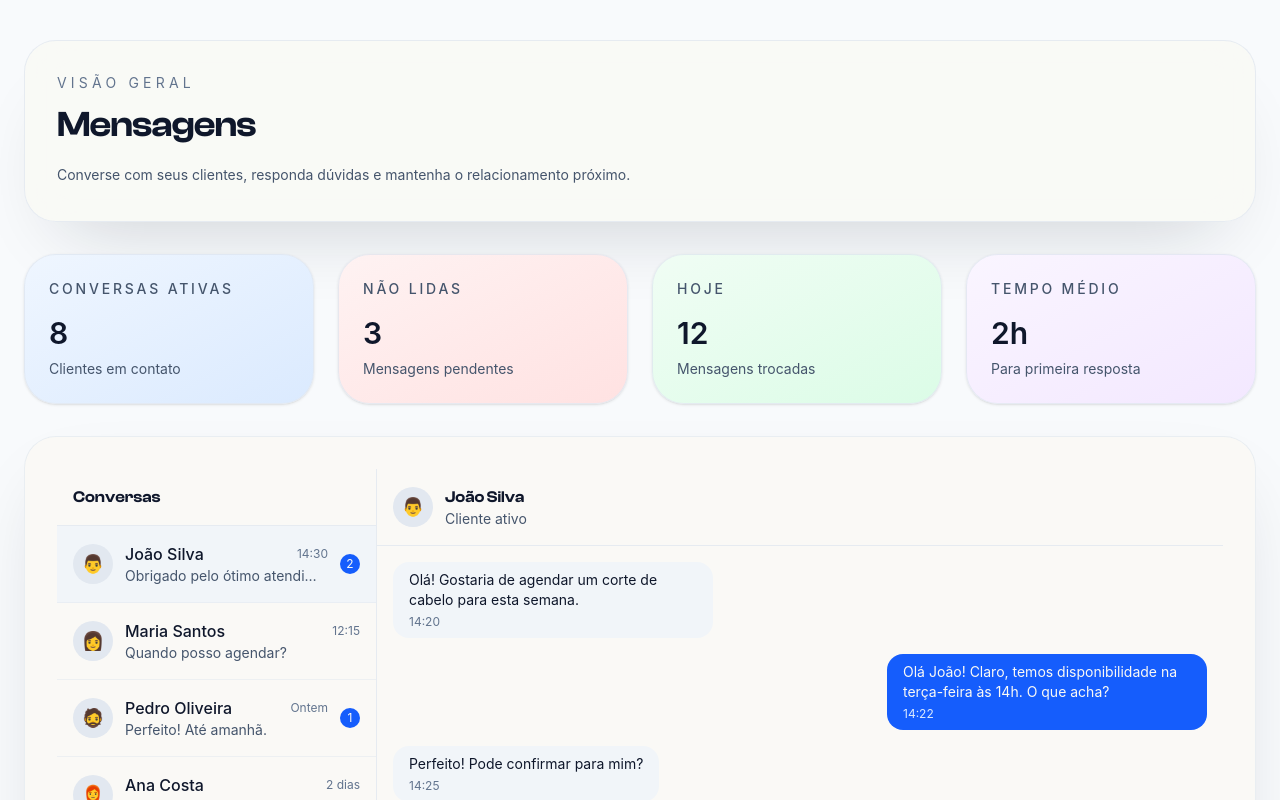
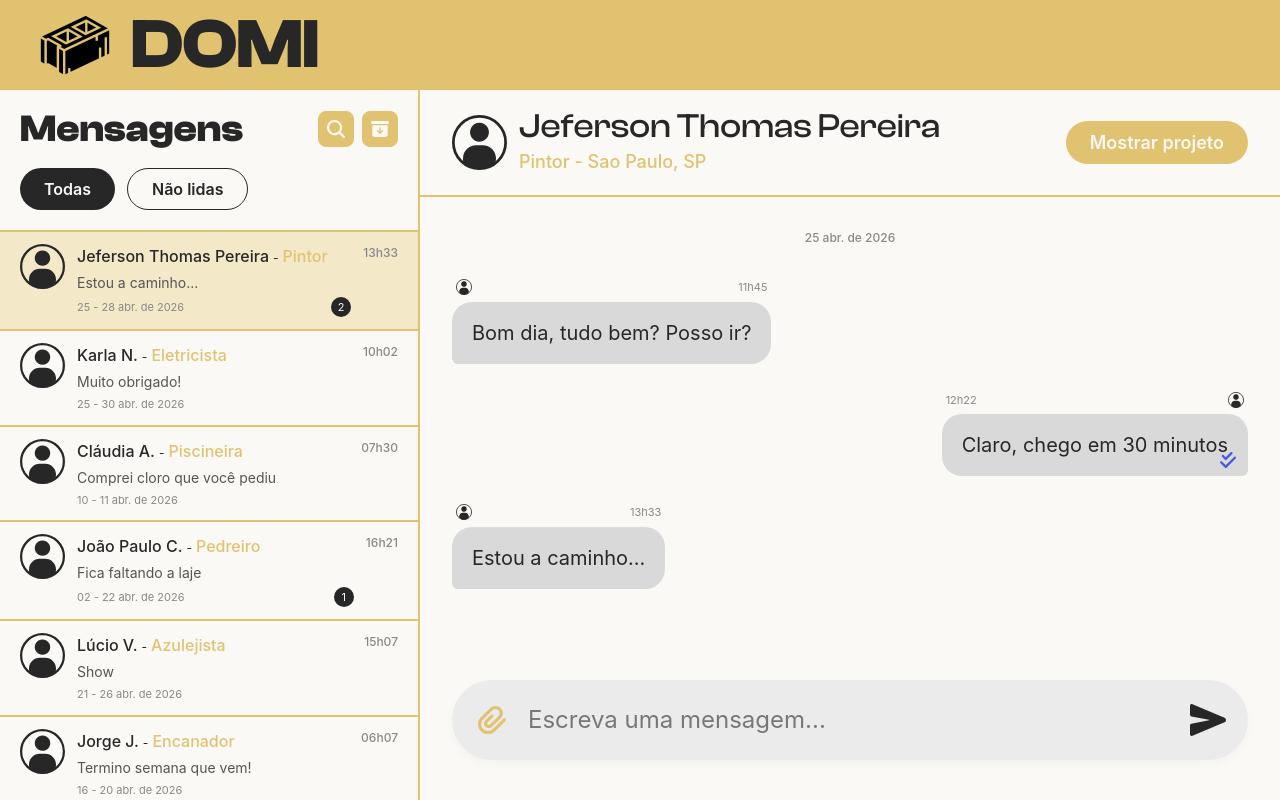
Before and after one commit to LkS-305/Projeto_PI_5-periodo, a Next.js app in the folder frontend/: page /messages in a window 1280 px wide. Shown: the top 800 px of the page. Built offline with nearby package versions, Linux system fonts and the light colour scheme; no server answers; a web font is replaced by a local one.

Commit message:
style:  estilizado para a versão do figma e ajustes em

```diff
--- a/frontend/app/messages/page.tsx
+++ b/frontend/app/messages/page.tsx
@@ -1,260 +1,420 @@
 "use client";
 
-import { useState } from "react";
-import { Layout, Container } from "@/components/Layout";
-import { PageHeader } from "@/components/PageHeader";
-import { Button } from "@/components/Button";
-import { StatCard } from "@/components/StatCard";
+import Image from "next/image";
+import { useMemo, useState } from "react";
 
-export default function MessagesPage() {
-  const [selectedConversation, setSelectedConversation] = useState<
-    string | null
-  >("1");
-  const [newMessage, setNewMessage] = useState("");
+type Conversation = {
+  id: string;
+  name: string;
+  role: string;
+  location?: string;
+  preview: string;
+  time: string;
+  date: string;
+  unread: number;
+};
 
-  const mockConversations = [
+type Message = {
+  id: string;
+  sender: "me" | "client";
+  text: string;
+  time: string;
+  read?: boolean;
+};
+
+const conversations: Conversation[] = [
   {
     id: "1",
-      client: "João Silva",
-      lastMessage: "Obrigado pelo ótimo atendimento!",
-      time: "14:30",
+    name: "Jeferson Thomas Pereira",
+    role: "Pintor",
+    location: "Sao Paulo, SP",
+    preview: "Estou a caminho...",
+    time: "13h33",
+    date: "25 - 28 abr. de 2026",
     unread: 2,
-      avatar: "👨",
   },
   {
     id: "2",
-      client: "Maria Santos",
-      lastMessage: "Quando posso agendar?",
-      time: "12:15",
+    name: "Karla N.",
+    role: "Eletricista",
+    preview: "Muito obrigado!",
+    time: "10h02",
+    date: "25 - 30 abr. de 2026",
     unread: 0,
-      avatar: "👩",
   },
   {
     id: "3",
-      client: "Pedro Oliveira",
-      lastMessage: "Perfeito! Até amanhã.",
-      time: "Ontem",
-      unread: 1,
-      avatar: "🧔",
+    name: "Cláudia A.",
+    role: "Piscineira",
+    preview: "Comprei cloro que você pediu",
+    time: "07h30",
+    date: "10 - 11 abr. de 2026",
+    unread: 0,
   },
   {
     id: "4",
-      client: "Ana Costa",
-      lastMessage: "Posso alterar o horário?",
-      time: "2 dias",
+    name: "João Paulo C.",
+    role: "Pedreiro",
+    preview: "Fica faltando a laje",
+    time: "16h21",
+    date: "02 - 22 abr. de 2026",
+    unread: 1,
+  },
+  {
+    id: "5",
+    name: "Lúcio V.",
+    role: "Azulejista",
+    preview: "Show",
+    time: "15h07",
+    date: "21 - 26 abr. de 2026",
     unread: 0,
-      avatar: "👩‍🦰",
+  },
+  {
+    id: "6",
+    name: "Jorge J.",
+    role: "Encanador",
+    preview: "Termino semana que vem!",
+    time: "06h07",
+    date: "16 - 20 abr. de 2026",
+    unread: 0,
+  },
+  {
+    id: "7",
+    name: "Carlos A.",
+    role: "Montador de...",
+    preview: "Combinado!",
+    time: "20h09",
+    date: "15 - 16 abr. de 2026",
+    unread: 0,
   },
 ];
 
-  const mockMessages = [
+const messagesByConversation: Record<string, Message[]> = {
+  "1": [
     {
-      id: "1",
+      id: "m1",
       sender: "client",
-      message: "Olá! Gostaria de agendar um corte de cabelo para esta semana.",
-      time: "14:20",
-      date: "Hoje",
+      text: "Bom dia, tudo bem? Posso ir?",
+      time: "11h45",
     },
     {
-      id: "2",
+      id: "m2",
       sender: "me",
-      message:
-        "Olá João! Claro, temos disponibilidade na terça-feira às 14h. O que acha?",
-      time: "14:22",
-      date: "Hoje",
+      text: "Claro, chego em 30 minutos",
+      time: "12h22",
+      read: true,
     },
     {
-      id: "3",
+      id: "m3",
       sender: "client",
-      message: "Perfeito! Pode confirmar para mim?",
-      time: "14:25",
-      date: "Hoje",
+      text: "Estou a caminho...",
+      time: "13h33",
     },
-    {
-      id: "4",
-      sender: "me",
-      message:
-        "Confirmado! Te espero na terça-feira. Qualquer dúvida é só falar.",
-      time: "14:28",
-      date: "Hoje",
-    },
-    {
-      id: "5",
-      sender: "client",
-      message: "Obrigado pelo ótimo atendimento!",
-      time: "14:30",
-      date: "Hoje",
-    },
-  ];
+  ],
+};
 
-  const selectedConv = mockConversations.find(
-    (c) => c.id === selectedConversation,
+function MessageBubble({ message }: { message: Message }) {
+  const isMe = message.sender === "me";
+
+  return (
+    <>
+      {/* Wrapper de alinhamento da bolha (esquerda/direita) */}
+      <div className={`mb-7 flex ${isMe ? "justify-end" : "justify-start"}`}>
+        {/* Container com largura maxima da mensagem */}
+        <div className="inline-flex max-w-[75%] flex-col md:max-w-[62%]">
+          {/* Linha superior com avatar e horario */}
+          <div
+            className={`mb-1.5 flex items-center justify-between px-1 ${
+              isMe ? "flex-row-reverse" : ""
+            }`}
+          >
+            <Image
+              src="/images/fotoPerfil.svg"
+              alt="Perfil"
+              width={16}
+              height={16}
+            />
+            <span className="text-[11px] text-[#888888]">{message.time}</span>
+          </div>
+
+          {/* Caixa da mensagem */}
+          <div
+            className={`relative inline-block w-fit max-w-full rounded-[20px] bg-[#D9D9D9] px-5 py-4 text-[20px] font-normal text-[#272727] ${
+              isMe ? "rounded-br-[6px]" : "rounded-bl-[6px]"
+            }`}
+          >
+            {message.text}
+            {message.read && isMe ? (
+              <Image
+                src="/images/Visto.svg"
+                alt="Lida"
+                width={16}
+                height={16}
+                className="absolute bottom-2 right-3"
+              />
+            ) : null}
+          </div>
+        </div>
+      </div>
+    </>
+  );
+}
+
+function IconButton({ iconSrc, label }: { iconSrc: string; label: string }) {
+  return (
+    <button
+      type="button"
+      aria-label={label}
+      className="grid h-9 w-9 place-items-center rounded-lg border border-[#E0C271] bg-[#E0C271] text-white transition hover:opacity-85"
+    >
+      <Image src={iconSrc} alt="" width={18} height={18} aria-hidden="true" />
+    </button>
+  );
+}
+
+export default function MessagesPage() {
+  const [selectedConversation, setSelectedConversation] = useState("1");
+  const [filter, setFilter] = useState<"Todas" | "Não lidas">("Todas");
+  const [newMessage, setNewMessage] = useState("");
+
+  const selectedConv = useMemo(
+    () =>
+      conversations.find(
+        (conversation) => conversation.id === selectedConversation,
+      ) ?? conversations[0],
+    [selectedConversation],
   );
 
-  const handleSendMessage = () => {
-    if (newMessage.trim()) {
-      // Here you would send the message
-      setNewMessage("");
+  const visibleConversations = useMemo(() => {
+    if (filter === "Não lidas") {
+      return conversations.filter((conversation) => conversation.unread > 0);
     }
-  };
+
+    return conversations;
+  }, [filter]);
+
+  const selectedMessages =
+    messagesByConversation[selectedConversation] ?? messagesByConversation["1"];
 
   return (
-    <Layout>
-      <div className="space-y-8">
-        <PageHeader
-          title="Mensagens"
-          description="Converse com seus clientes, responda dúvidas e mantenha o relacionamento próximo."
+    <>
+      {/* Container raiz da pagina de mensagens */}
+      <div className="flex h-screen flex-col overflow-hidden bg-[#FAF9F5] text-[#272727]">
+        <header className="relative z-10 flex h-[90px] w-full items-center bg-[#E0C271]">
+          {/* Bloco da logo no topo */}
+          <div className="absolute left-[40px] top-[15px] z-20">
+            <Image
+              src="/images/logo_domi.png"
+              alt="DOMI"
+              width={70}
+              height={60}
+              priority
             />
-
-        <div className="grid gap-6 md:grid-cols-4">
-          <StatCard title="Conversas ativas" value="8" accent="blue">
-            Clientes em contato
-          </StatCard>
-          <StatCard title="Não lidas" value="3" accent="red">
-            Mensagens pendentes
-          </StatCard>
-          <StatCard title="Hoje" value="12" accent="green">
-            Mensagens trocadas
-          </StatCard>
-          <StatCard title="Tempo médio" value="2h" accent="purple">
-            Para primeira resposta
-          </StatCard>
           </div>
 
-        <Container className="h-[600px] p-0">
-          <div className="flex h-full">
-            {/* Conversations List */}
-            <div className="w-80 border-r border-slate-200/80">
-              <div className="border-b border-slate-200/80 p-4">
-                <h3 className="font-semibold text-slate-900">Conversas</h3>
-              </div>
-              <div className="overflow-y-auto">
-                {mockConversations.map((conversation) => (
-                  <div
-                    key={conversation.id}
-                    className={`cursor-pointer border-b border-slate-200/50 p-4 hover:bg-slate-50 ${
-                      selectedConversation === conversation.id
-                        ? "bg-slate-100"
-                        : ""
-                    }`}
-                    onClick={() => setSelectedConversation(conversation.id)}
-                  >
-                    <div className="flex items-center gap-3">
-                      <div className="flex h-10 w-10 items-center justify-center rounded-full bg-slate-200 text-lg">
-                        {conversation.avatar}
-                      </div>
-                      <div className="flex-1 min-w-0">
-                        <div className="flex items-center justify-between">
-                          <p className="font-medium text-slate-900 truncate">
-                            {conversation.client}
-                          </p>
-                          <span className="text-xs text-slate-500">
-                            {conversation.time}
+          <span className="ml-[130px] select-none font-['Clash_Display',sans-serif] text-[70px] font-bold leading-none tracking-[-1px] text-[#272727]">
+            DOMI
           </span>
-                        </div>
-                        <p className="text-sm text-slate-600 truncate">
-                          {conversation.lastMessage}
-                        </p>
-                      </div>
-                      {conversation.unread > 0 && (
-                        <div className="flex h-5 w-5 items-center justify-center rounded-full bg-blue-600 text-xs text-white">
-                          {conversation.unread}
-                        </div>
-                      )}
+        </header>
+
+        <main className="flex flex-1 overflow-hidden">
+          <aside className="flex w-[420px] flex-col border-r-2 border-[#E0C271] bg-[#FAF9F5]">
+            {/* Cabecalho da lista lateral */}
+            <div className="px-5 pb-2 pt-5">
+              {/* Linha com titulo e botoes de acao */}
+              <div className="mb-5 flex items-center justify-between gap-3">
+                <h1 className="text-[38px] font-bold leading-none text-[#272727]">
+                  Mensagens
+                </h1>
+                {/* Grupo de botoes de acao (buscar/arquivar) */}
+                <div className="flex items-center gap-2">
+                  <IconButton label="Pesquisar" iconSrc="/images/lupa2.svg" />
+                  <IconButton
+                    label="Arquivar"
+                    iconSrc="/images/Arquivadas.svg"
+                  />
                 </div>
               </div>
+
+              {/* Area de filtros da lista de conversas */}
+              <div className="mb-3 flex gap-3">
+                {(["Todas", "Não lidas"] as const).map((option) => (
+                  <button
+                    key={option}
+                    type="button"
+                    onClick={() =>
+                      setFilter(option === "Não lidas" ? "Não lidas" : "Todas")
+                    }
+                    className={`rounded-full px-6 py-2 text-[16px] font-semibold transition ${
+                      (option === "Não lidas" ? "Não lidas" : "Todas") ===
+                      filter
+                        ? "bg-[#272727] text-white"
+                        : "border border-[#272727] bg-transparent text-[#272727]"
+                    }`}
+                  >
+                    {option}
+                  </button>
                 ))}
               </div>
             </div>
 
-            {/* Chat Area */}
-            <div className="flex-1 flex flex-col">
-              {selectedConv ? (
-                <>
-                  {/* Chat Header */}
-                  <div className="border-b border-slate-200/80 p-4">
-                    <div className="flex items-center gap-3">
-                      <div className="flex h-10 w-10 items-center justify-center rounded-full bg-slate-200 text-lg">
-                        {selectedConv.avatar}
+            {/* Lista rolavel de conversas */}
+            <div className="flex-1 overflow-y-auto border-t-2 border-[#E0C271]">
+              {visibleConversations.map((conversation) => {
+                const isSelected = conversation.id === selectedConversation;
+
+                return (
+                  <button
+                    key={conversation.id}
+                    type="button"
+                    onClick={() => setSelectedConversation(conversation.id)}
+                    className={`flex w-full items-start gap-3 border-b-2 border-[#E0C271] px-5 py-3 text-left transition ${
+                      isSelected ? "bg-[#F3E9C9]" : "hover:bg-[#F3E9C9]"
+                    }`}
+                  >
+                    <Image
+                      src="/images/fotoPerfil.svg"
+                      alt="Perfil"
+                      width={45}
+                      height={45}
+                      className="h-[45px] w-[45px] shrink-0"
+                    />
+
+                    {/* Bloco central com dados da conversa */}
+                    <div className="min-w-0 flex-1">
+                      {/* Linha com nome e papel do contato */}
+                      <div className="mb-1 flex items-baseline gap-1">
+                        <span className="truncate font-['SF_Pro_Text',system-ui,sans-serif] text-[16px] font-medium text-[#272727]">
+                          {conversation.name}
+                        </span>
+                        <span className="text-[12px] text-[#272727]">-</span>
+                        <span className="truncate text-[16px] font-medium text-[#E0C271]">
+                          {conversation.role}
+                        </span>
                       </div>
-                      <div>
-                        <h3 className="font-semibold text-slate-900">
-                          {selectedConv.client}
-                        </h3>
-                        <p className="text-sm text-slate-600">Cliente ativo</p>
-                      </div>
+
+                      <p className="truncate text-[14px] text-[#555555]">
+                        {conversation.preview}
+                      </p>
+
+                      {/* Linha inferior com data e indicador de nao lidas */}
+                      <div className="mt-1 flex items-center justify-between gap-2">
+                        <span className="truncate text-[11px] text-[#888888]">
+                          {conversation.date}
+                        </span>
+                        {conversation.unread > 0 ? (
+                          <span className="inline-flex h-5 min-w-5 items-center justify-center rounded-full bg-[#272727] px-1.5 text-[11px] text-white">
+                            {conversation.unread}
+                          </span>
+                        ) : null}
                       </div>
                     </div>
 
-                  {/* Messages */}
-                  <div className="flex-1 overflow-y-auto p-4 space-y-4">
-                    {mockMessages.map((message) => (
-                      <div
-                        key={message.id}
-                        className={`flex ${message.sender === "me" ? "justify-end" : "justify-start"}`}
-                      >
-                        <div
-                          className={`max-w-xs rounded-2xl px-4 py-2 ${
-                            message.sender === "me"
-                              ? "bg-blue-600 text-white"
-                              : "bg-slate-100 text-slate-900"
-                          }`}
-                        >
-                          <p className="text-sm">{message.message}</p>
-                          <p
-                            className={`text-xs mt-1 ${
-                              message.sender === "me"
-                                ? "text-blue-100"
-                                : "text-slate-500"
-                            }`}
-                          >
-                            {message.time}
+                    <span className="shrink-0 text-[12px] font-medium text-[#888888]">
+                      {conversation.time}
+                    </span>
+                  </button>
+                );
+              })}
+
+              {/* Rodape da lista lateral */}
+              <div className="px-5 py-8 text-center text-[14px] font-medium text-[#272727]">
+                ...
+                <br />
+                Parece que voce chegou ao fim!
+              </div>
+            </div>
+          </aside>
+
+          <section className="flex min-w-0 flex-1 flex-col bg-[#FAF9F5]">
+            {/* Cabecalho da conversa ativa */}
+            <div className="flex items-center justify-between border-b-2 border-[#E0C271] px-8 py-5">
+              {/* Bloco com avatar e informacoes do contato */}
+              <div className="flex min-w-0 items-center gap-3">
+                <Image
+                  src="/images/fotoPerfil.svg"
+                  alt="Perfil"
+                  width={55}
+                  height={55}
+                  className="h-[55px] w-[55px] shrink-0"
+                />
+                {/* Nome e subtitulo do contato */}
+                <div className="min-w-0">
+                  <h2 className="truncate font-['SF_Pro_Text',system-ui,sans-serif] text-[34px] font-medium leading-none text-[#272727]">
+                    {selectedConv.name}
+                  </h2>
+                  <p className="mt-1 truncate text-[18px] font-medium text-[#E0C271]">
+                    {selectedConv.role}
+                    {selectedConv.location ? ` - ${selectedConv.location}` : ""}
                   </p>
                 </div>
               </div>
+
+              <button
+                type="button"
+                className="rounded-full bg-[#E0C271] px-6 py-2 text-[18px] font-semibold text-white transition hover:opacity-90"
+              >
+                Mostrar projeto
+              </button>
+            </div>
+
+            {/* Area principal das mensagens */}
+            <div className="flex-1 overflow-y-auto px-8 py-8">
+              {/* Marcador de data da conversa */}
+              <div className="mb-8 text-center text-[12px] font-medium text-[#888888]">
+                25 abr. de 2026
+              </div>
+
+              {/* Coluna com as bolhas renderizadas */}
+              <div className="flex flex-col">
+                {selectedMessages.map((message) => (
+                  <MessageBubble key={message.id} message={message} />
                 ))}
               </div>
+            </div>
 
-                  {/* Message Input */}
-                  <div className="border-t border-slate-200/80 p-4">
-                    <div className="flex gap-2">
+            {/* Rodape do chat com campo de digitacao */}
+            <div className="px-8 pb-10">
+              {/* Barra arredondada de composicao da mensagem */}
+              <div className="flex h-[80px] items-center rounded-full bg-[#EBEBEB] px-5 shadow-[0_4px_10px_rgba(0,0,0,0.03)]">
+                <button
+                  type="button"
+                  aria-label="Anexar"
+                  className="grid h-10 w-10 place-items-center"
+                >
+                  <Image
+                    src="/images/link.svg"
+                    alt="Anexar"
+                    width={28}
+                    height={28}
+                  />
+                </button>
+
                 <input
-                        type="text"
                   value={newMessage}
-                        onChange={(e) => setNewMessage(e.target.value)}
-                        onKeyPress={(e) =>
-                          e.key === "Enter" && handleSendMessage()
-                        }
-                        placeholder="Digite sua mensagem..."
-                        className="flex-1 rounded-full border border-slate-300 px-4 py-2 text-sm focus:border-blue-500 focus:outline-none"
+                  onChange={(event) => setNewMessage(event.target.value)}
+                  placeholder="Escreva uma mensagem..."
+                  className="ml-4 min-w-0 flex-1 bg-transparent text-[24px] text-[#333333] outline-none placeholder:text-[#777777]"
                 />
-                      <Button
-                        onClick={handleSendMessage}
-                        disabled={!newMessage.trim()}
-                        className="rounded-full px-6"
+
+                <button
+                  type="button"
+                  onClick={() => setNewMessage("")}
+                  aria-label="Enviar"
+                  className="grid h-10 w-10 place-items-center"
                 >
-                        📤
-                      </Button>
+                  <Image
+                    src="/images/enviar.svg"
+                    alt="Enviar"
+                    width={36}
+                    height={36}
+                  />
+                </button>
               </div>
             </div>
+          </section>
+        </main>
+      </div>
     </>
-              ) : (
-                <div className="flex-1 flex items-center justify-center">
-                  <div className="text-center">
-                    <div className="text-6xl mb-4">💬</div>
-                    <h3 className="text-lg font-medium text-slate-900">
-                      Selecione uma conversa
-                    </h3>
-                    <p className="text-sm text-slate-600">
-                      Escolha uma conversa para começar a conversar
-                    </p>
-                  </div>
-                </div>
-              )}
-            </div>
-          </div>
-        </Container>
-      </div>
-    </Layout>
   );
 }
```
Also changed, not shown: frontend/app/(auth)/login/page.tsx (+11 -1 lines). Lines whose indentation alone changed are shown as unchanged.
